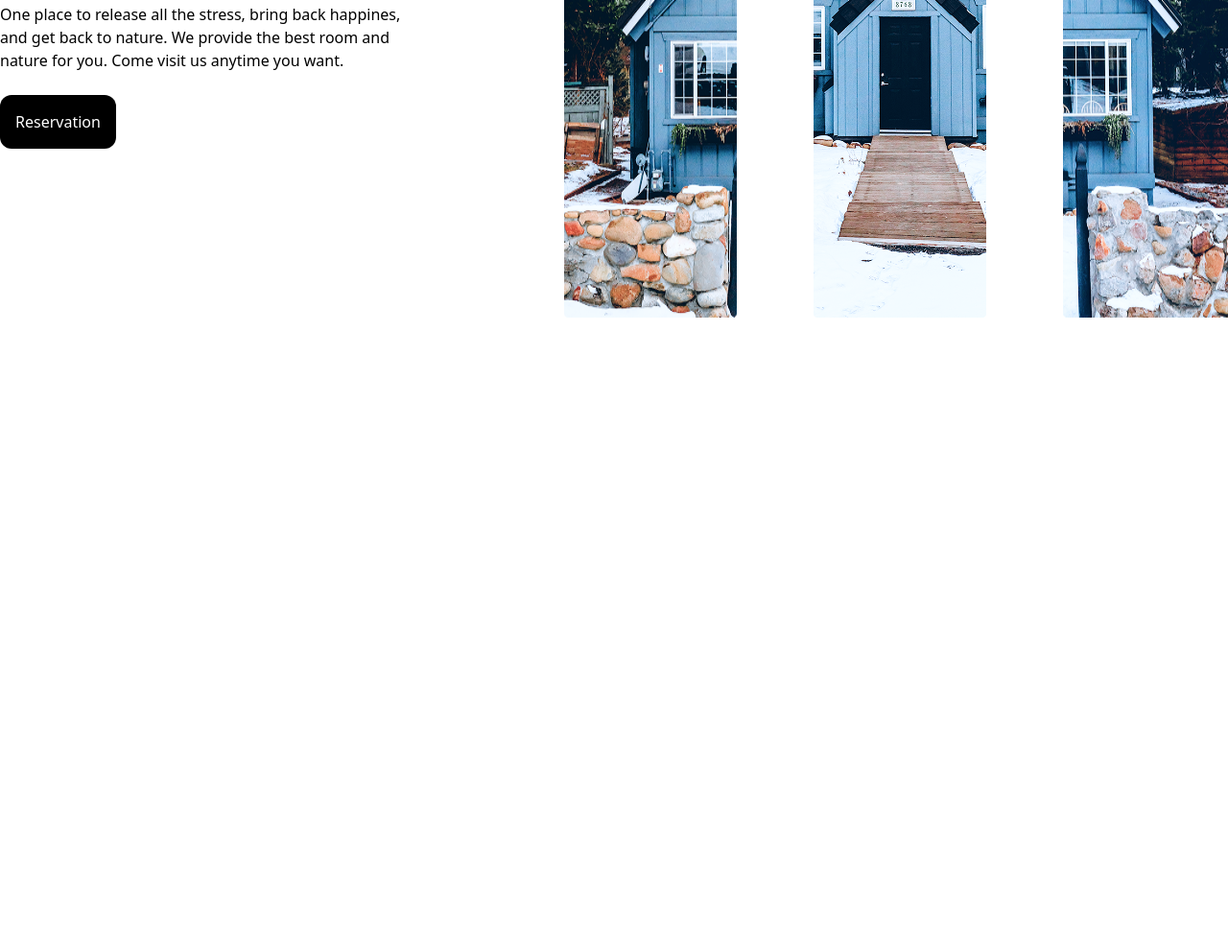
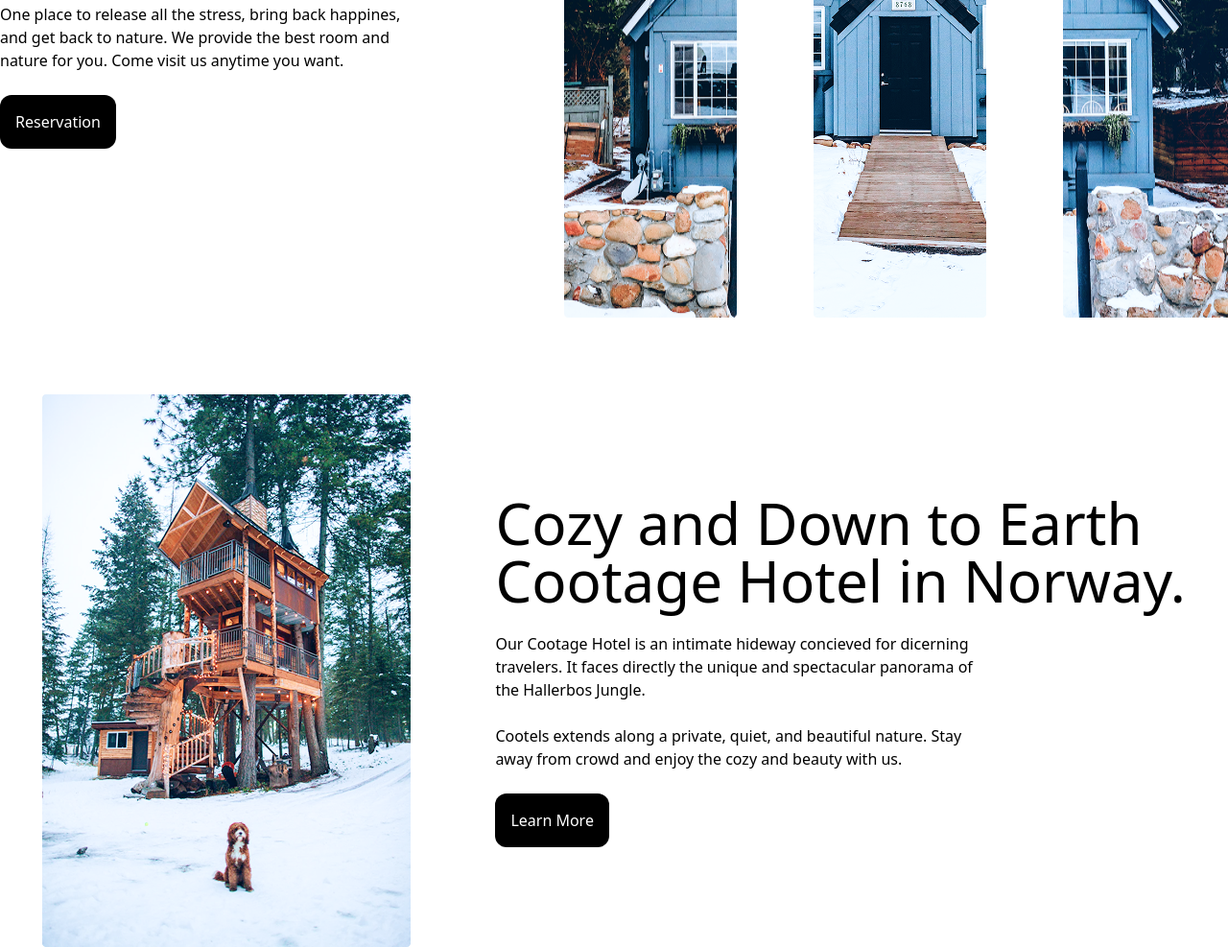
Before and after one commit to shokirovsh01/hw8, a website: page index.html in a window 1280 px wide. Shown: the part 513-1500 px from the top of the page at 96% size. Before the commit the page ends 844 px from the top, so only its background shows below. Drawn offline with Linux system fonts and the light colour scheme.

Commit message:
2 section

```diff
--- a/index.html
+++ b/index.html
@@ -36,5 +36,24 @@
 </div>
 </div>
 
+<div class="flex items-center justify-around mt-20">
+ <img src="./Image/image 13.png" alt="">
+<div>
+<h1 class="text-6xl">Cozy and Down to Earth <br> Cootage  Hotel in Norway.</h1>
+        <br>
+        <p>Our Cootage Hotel is an intimate hideway concieved for dicerning <br> travelers. It faces directly the unique and spectacular panorama of <br> the Hallerbos Jungle.</p>
+        <br>
+        <p>Cootels extends along a private, quiet, and beautiful nature. Stay <br> away from crowd and enjoy the cozy and beauty with us.</p>
+        <br>
+        <button class="p-4 bg-black text-white rounded-xl">Learn More</button>
+
+</div>
+
+</div>
+
+<div>
+
+</div>
+
 </body>
 </html>
```
Also changed, not shown: Image/image 13.png (added), src/output.css.
